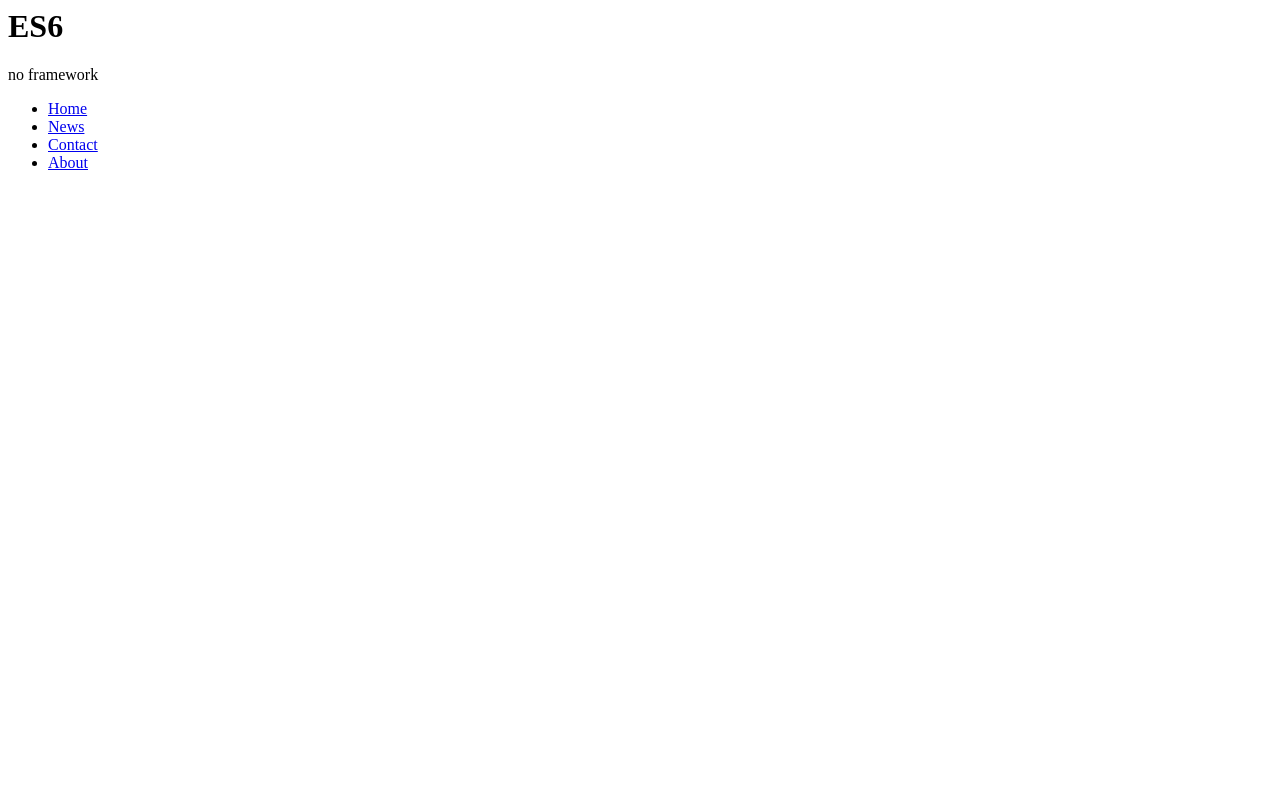
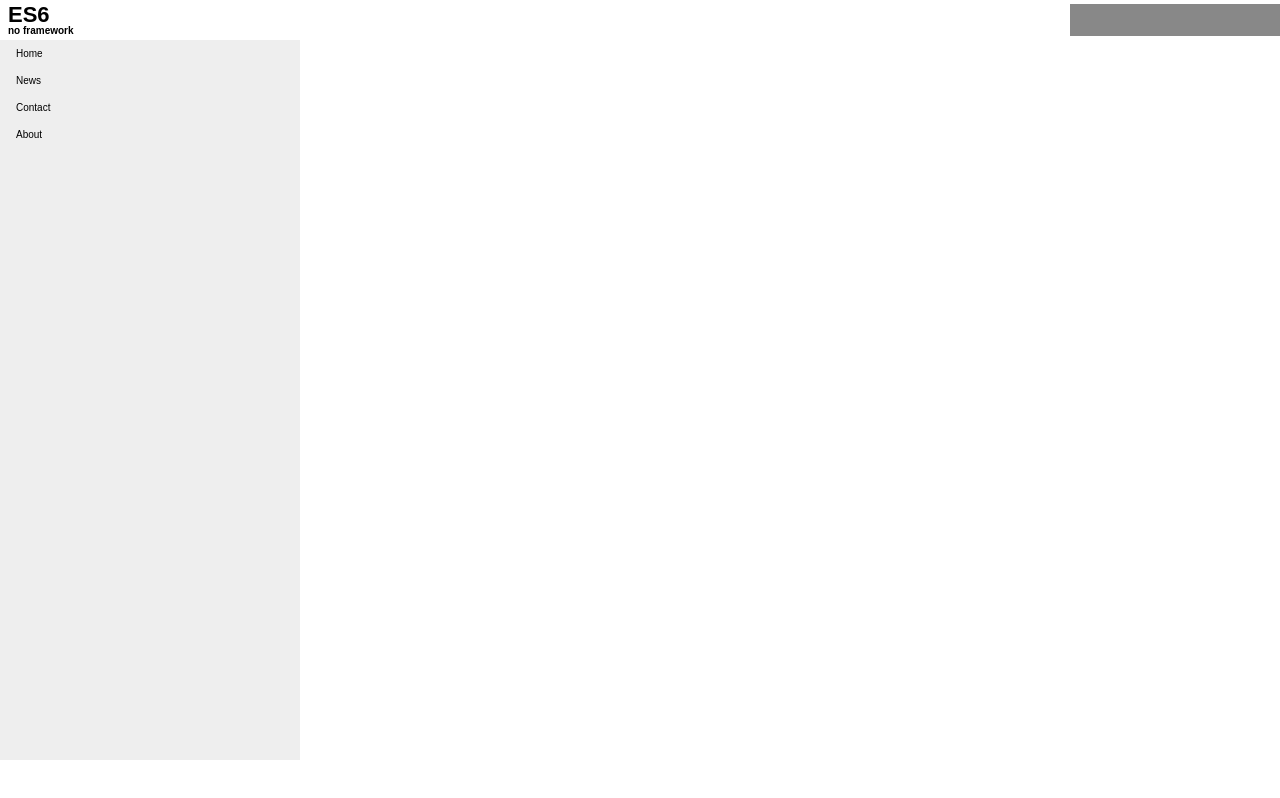
Before and after one commit to donmauro/es6, a website with bundled scripts: page index.html in a window 1280 px wide. Built offline with nearby package versions, Linux system fonts and the light colour scheme.

Commit message:
home module shell css

```diff
--- /dev/null
+++ b/home.js
@@ -0,0 +1,14 @@
+// Module variables
+const main_html = `
+<h1>HOME</>
+`
+// Export module initModule
+const initModule = ( container ) => {
+
+
+
+  container.innerHTML = main_html
+
+}
+
+export { initModule }
--- a/index.html
+++ b/index.html
@@ -1,6 +1,7 @@
 <!DOCTYPE html />
 <html>
 <head>
+  <link rel="stylesheet" href="shell.css"       type="text/css"/>
   <script type="module" src="./app.js"></script>
 </head>
 <body>
--- a/package.json
+++ b/package.json
@@ -10,6 +10,7 @@
   "author": "",
   "license": "ISC",
   "devDependencies": {
+    "eslint": "^4.12.0",
     "webpack": "^3.8.1"
   }
 }
--- /dev/null
+++ b/shell.css
@@ -0,0 +1,116 @@
+/*
+ * shell.css
+ * Shell styles
+*/
+
+.shell-head, .shell-head-logo, .shell-head-acct,
+.shell-head-search, .shell-main, .shell-main-nav,
+.shell-main-content, .shell-foot,
+.shell-modal {
+  position : absolute;
+}
+.shell-head {
+  top    : 0;
+  left   : 0;
+  right  : 0;
+  height : 40px;
+}
+.shell-head-logo {
+  top    : 4px;
+  left   : 8px;
+  height : 32px;
+  width  : 128px;
+}
+  .shell-head-logo h1 {
+    font   : 800 22px/22px Arial, Helvetica, sans-serif;
+    margin : 0;
+  }
+  .shell-head-logo p {
+    font   : 800 10px/10px Arial, Helvetica, sans-serif;
+    margin : 0;
+  }
+
+.shell-head-acct {
+  top           : 4px;
+  right         : 0;
+  width         : 210px;
+  height        : 32px;
+  line-height   : 32px;
+  background    : #888;
+  color         : #fff;
+  text-align    : center;
+  cursor        : pointer;
+  overflow      : hidden;
+  text-overflow : ellipsis;
+}
+.shell-main {
+  top    : 40px;
+  left   : 0;
+  bottom : 40px;
+  right  : 0;
+}
+.shell-main-content,
+.shell-main-nav {
+  top    : 0;
+  left   : 0;
+  bottom : 0;
+  font   : 10px Arial, Helvetica, sans-serif;
+}
+.shell-main-nav {
+  width      : 300px;
+  background : #eee;
+  z-index    : 1;
+}
+  .shell-main-nav p {
+    margin-top    : 10px;
+    margin-left   : 10px;
+    color  : blue;
+    bottom : 0;
+  }
+  .shell-main-nav ul {
+    list-style-type: none;
+    margin: 0;
+    padding: 0;
+    width: 200px;
+  }
+
+  .shell-main-nav li a {
+      display: block;
+      color: #000;
+      padding: 8px 16px;
+      text-decoration: none;
+  }
+
+  /* Change the link color on hover */
+  .shell-main-nav li a:hover {
+      color: white;
+  }
+  .x-closed .shell-main-nav {
+    width  : 0;
+  }
+.shell-main-content {
+  left  : 300px;
+  right : 0;
+  background : #fff;
+}
+  .x-closed .shell-main-content {
+    left : 0;
+  }
+.shell-foot {
+  bottom : 0;
+  left   : 0;
+  right  : 0;
+  height : 40px;
+}
+.shell-modal {
+  /*margin-top    : -200px;
+  margin-left   : -200px;
+  top           : 50%;
+  left          : 50%;
+  width         : 400px;
+  height        : 400px;
+  background    : #fff;
+  border-radius : 3px;
+  z-index       : 2;
+  display       : none;*/
+}
--- a/shell.js
+++ b/shell.js
@@ -1,43 +1,46 @@
+import * as modHome from '/home.js'
 // Module variables
 const main_html = `
-  <div class="spa-shell-head">
-    <div class="spa_shell_head_logo">
+  <div class="shell-head">
+    <div class="shell-head-logo">
       <h1>ES6</h1>
       <p>no framework</p>
     </div>
-    <div class="spa-shell-head-acct"></div>
+    <div class="shell-head-acct"></div>
   </div>
-  <div class="spa-shell-main">
-    <div class="spa-shell-main-nav"></div>
-    <div class="spa-shell-main-content">
-      <div class="spa-shell-main-content-message"></div>
-      <div class="spa-shell-main-content-body"></div>
+  <div class="shell-main">
+    <div class="shell-main-nav"></div>
+    <div class="shell-main-content">
+      <div class="shell-main-content-message"></div>
+      <div class="shell-main-content-body"></div>
     </div>
   </div>
-  <div class="spa-shell-foot"></div>
-  <div class="spa-shell-modal"></div>
+  <div class="shell-foot"></div>
+  <div class="shell-modal"></div>
 `
 const nav_html = `
   <ul>
-    <li id="home" class="spa-shell-nav-li"><a href="#home">Home</a></li>
-    <li id="news" class="spa-shell-nav-li"><a href="#news">News</a></li>
-    <li spa-shell-nav-li><a href="#contact">Contact</a></li>
-    <li spa-shell-nav-li><a href="#about">About</a></li>
+    <li id="home" class="shell-nav-li"><a href="#home">Home</a></li>
+    <li id="news" class="shell-nav-li"><a href="#news">News</a></li>
+    <li shell-nav-li><a href="#contact">Contact</a></li>
+    <li shell-nav-li><a href="#about">About</a></li>
   </ul>
 `
 const onClickMenuitem = ( id ) => {
     switch (id) {
-      case "home":
-        alert('HOME')
-        //spa.home.initModule( domMap.content );
+      case "home": {
+
+        modHome.initModule( document.querySelector('.shell-main-content') );
         break;
-      case "news":
+      }
+      case "news": {
         //spa.news.initModule( domMap.content );
         break;
-      case "nino":
-          //spa.nino.initModule( domMap.content );
-          break;
-
+      }
+      case "nino": {
+        //spa.nino.initModule( domMap.content );
+        break;
+      }
     }
 }
 // Export module initModule
@@ -45,17 +48,10 @@ const initModule = ( container ) => {
 
 
   container.innerHTML = main_html
-  document.querySelector('.spa-shell-main-nav').innerHTML = nav_html
+  document.querySelector('.shell-main-nav').innerHTML = nav_html
 
-  const li = document.getElementsByClassName( 'spa-shell-nav-li' )
-    for (let i=0; i < li.length; i++) {
+  const li = document.getElementsByClassName( 'shell-nav-li' )
 
-//        li[i].addEventListener(
-//          "click", function( event ) {
-//          onClickMenuitem( event.currentTarget.id )
-//          }
-//      )
-    }
   for (let _li of li) {
         _li.addEventListener(
           "click", ( event ) => {
```
